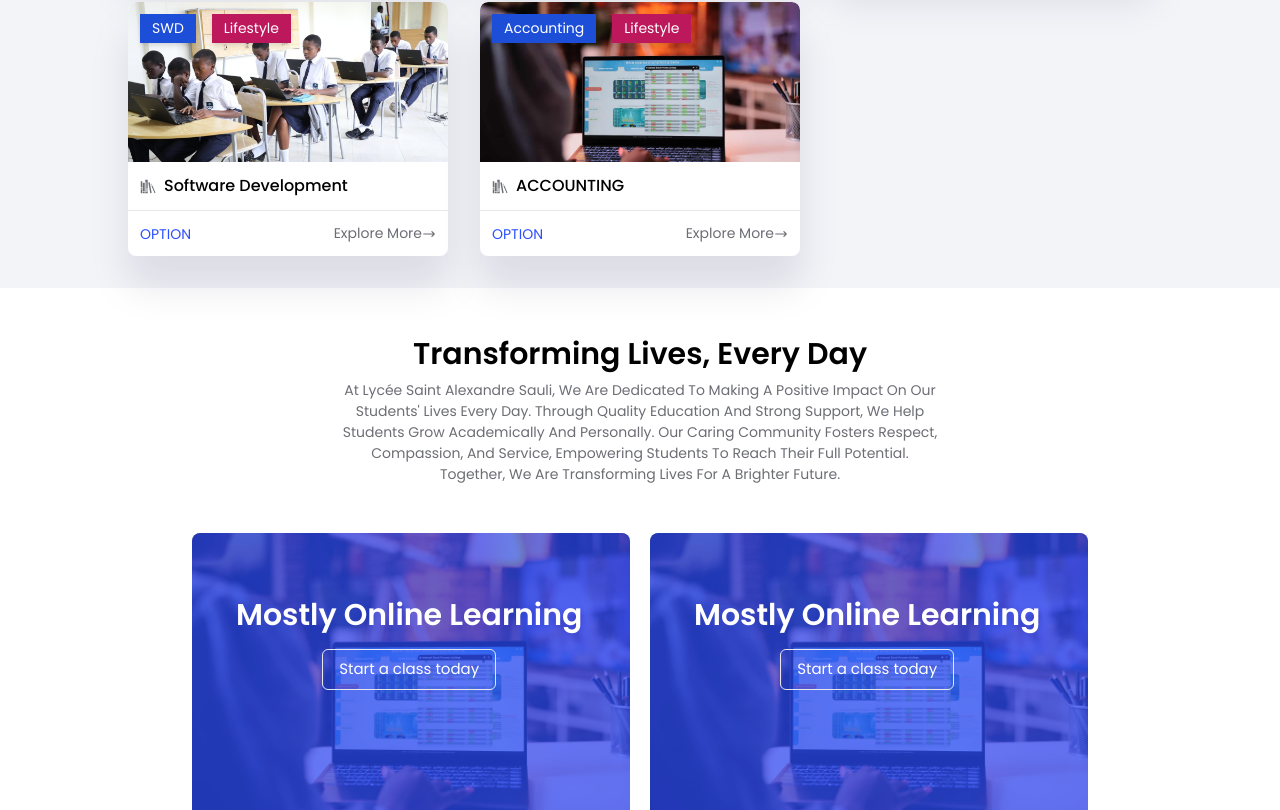
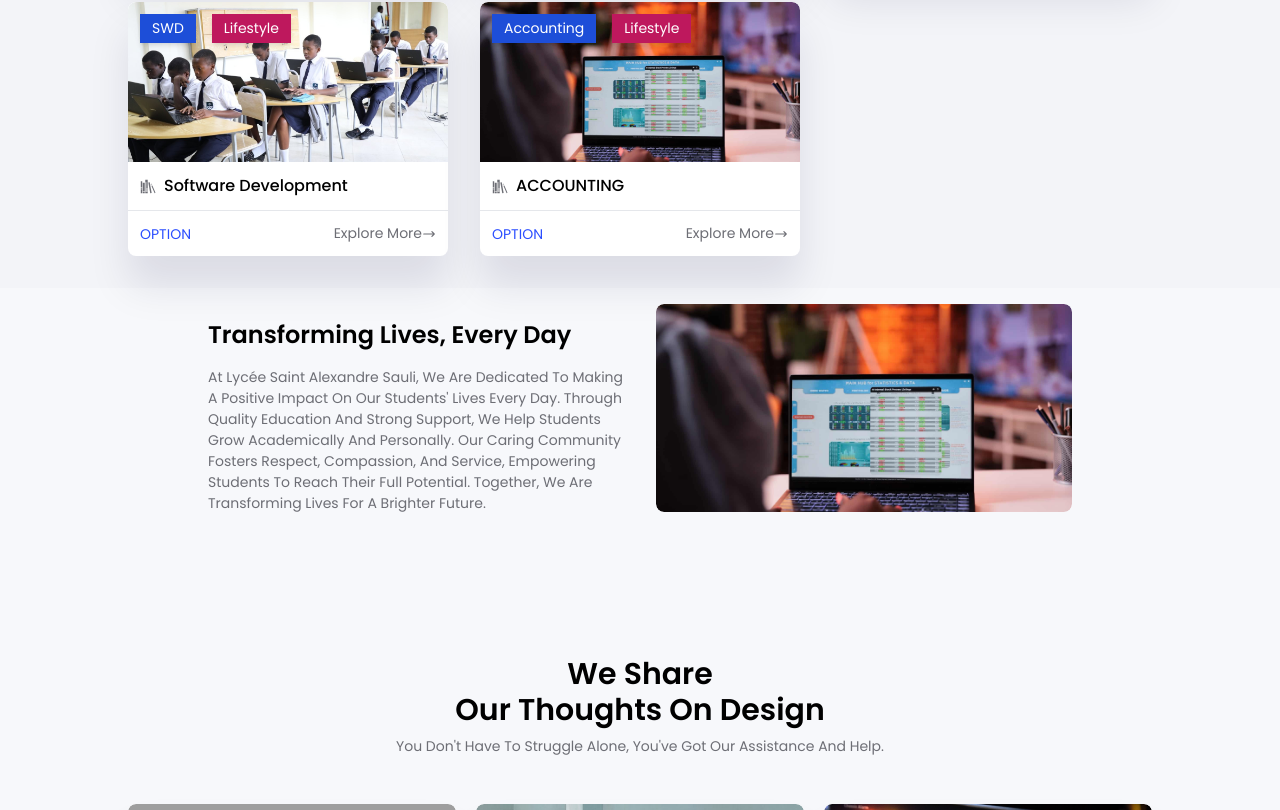
Before and after one commit to Deodate/Lyc-eSaintAlexandreSaulideMuhura, a React (Create React App) app in the folder LyceeSaintAlexandreSaulMuhura/: page / in a window 1280 px wide. Shown: the part 1990-2800 px from the top of the page. Built offline with nearby package versions, Linux system fonts and the light colour scheme; grey boxes are pictures that could not be loaded.

Commit message:
Progress

```diff
--- a/LyceeSaintAlexandreSaulMuhura/src/index.css
+++ b/LyceeSaintAlexandreSaulMuhura/src/index.css
@@ -10,7 +10,7 @@
 }
 body {
   font-family: "Poppins", sans-serif;
-  background-color: #fff;
+  background-color: #f7f8fb;
   color: #6d6e75;
   text-transform: capitalize;
 }
--- a/LyceeSaintAlexandreSaulMuhura/src/pages/ContactUs.jsx
+++ b/LyceeSaintAlexandreSaulMuhura/src/pages/ContactUs.jsx
@@ -1,15 +1,13 @@
 import React from "react"
-import { FaGraduationCap, FaUsers } from "react-icons/fa"
-import { GiEvilBook, GiWorld } from "react-icons/gi"
-// import { courses } from "../components/assets/data/dummydata"; // Remove if not needed
+// import { FaGraduationCap, FaUsers } from "react-icons/fa"
+// import { GiEvilBook, GiWorld } from "react-icons/gi"
+
 
 const items = [
   {
     cover: "../images/Accounting.jpg",
-  },
-  {
-    cover: "../images/Accounting.jpg",
-  },
+  }
+
 ];
 
 export const Instructor = () => {
@@ -17,44 +15,28 @@ export const Instructor = () => {
     <>
       <section className='instructor mb-16'>
         <div className='container'>
-          <div className='heading py-12 text-center w-2/3 m-auto md:w-full'>
-            <h1 className='text-3xl font-semibold text-black'>Transforming Lives, Every Day</h1>
-            <span className='text-[14px] mt-2 block'>
+          <div className='flex flex-wrap md:flex-col items-center'>
+            {/* Left Side (Text) */}
+            <div className='flex-1 p-4 w-[60%]'>
+              <h1 className='text-2xl font-semibold text-black mb-4'>Transforming Lives, Every Day</h1>
+              <div className='text-[14px] mt-2 block'>
+                <p>
                   At Lycée Saint Alexandre Sauli, we are dedicated to making a positive impact on our students' lives every day. Through quality education and strong support, we help students grow academically and personally. Our caring community fosters respect, compassion, and service, empowering students to reach their full potential. Together, we are transforming lives for a brighter future.
-            </span>
+                </p>
               </div>
-          <div className='content grid grid-cols-2 gap-5 md:grid-cols-1'>
+            </div>
+
+            {/* Right Side (Images) */}
+            <div className='flex-1 p-4 w-[40%]'>
               {items.map((item, index) => (
-              <div key={index} className='images rounded-lg relative overflow-hidden h-72 w-full before:bg-backbg before:h-72 before:w-full before:absolute before:top-0 before:left-0 before:content before:z-10'>
+                <div key={index} className='images rounded-lg relative overflow-hidden h-52 w-full mb-4'>
                   <img
                     src={item.cover}
                     alt=''
-                  className='rounded-t-lg object-cover w-full h-full transition ease-in-out delay-150 cursor-pointer hover:scale-125 duration-300'
+                    className='rounded-lg object-cover w-full h-full transition ease-in-out delay-150 cursor-pointer hover:scale-125 duration-300'
                   />
-                <div className='categ flex flex-col gap-4 absolute top-5 z-30 m-3 p-8 items-center justify-center text-center'>
-                  <h2 className='text-3xl text-white font-semibold'>Mostly Online Learning</h2>
-                  <button className='text-[15px] py-2 px-4 border border-gray-200 rounded-md text-white'>Start a class today</button>
-                </div>
                 </div>
               ))}
-            <div className='images rounded-lg relative overflow-hidden h-72 w-full before:bg-backbg before:h-72 before:w-full before:absolute before:top-0 before:left-0 before:content before:z-10'>
-              <img src='https://bdevs.net/wp/educal/wp-content/uploads/2021/09/what-2.jpg' alt='' className='rounded-t-lg object-cover w-full h-72 relative' />
-              <div className='categ flex flex-col gap-4 absolute top-5 z-30 m-3 p-8 items-center justify-center text-center'>
-                <h2 className='text-3xl text-white font-semibold'>Become an Instructor</h2>
-                <button className='text-[15px] py-2 px-4 border border-gray-200 rounded-md text-white'>Start a class today</button>
-              </div>
-            </div>
-          </div>
-          <div className='content'>
-            <div className='heading py-12 text-center w-2/3 m-auto md:w-full'>
-              <h1 className='text-3xl font-semibold text-black'>We Are Proud</h1>
-              <span className='text-[14px] mt-2 block'>You don't have to struggle alone, you've got our assistance and help.</span>
-            </div>
-            <div className='content grid grid-cols-4 gap-5 md:grid-cols-2'>
-              <InstructorCard color='text-red-500' icon={<FaUsers size={40} />} title='63' desc='Students Enrolled' />
-              <InstructorCard color='text-orange-500' icon={<GiEvilBook size={40} />} title='20' desc='Total Courses' />
-              <InstructorCard color='text-purple-500' icon={<FaGraduationCap size={40} />} title='4' desc='Online Learners' />
-              <InstructorCard color='text-indigo-500' icon={<GiWorld size={40} />} title='4' desc='Online Learners' />
             </div>
           </div>
         </div>
--- a/LyceeSaintAlexandreSaulMuhura/src/pages/NewsEvent.jsx
+++ b/LyceeSaintAlexandreSaulMuhura/src/pages/NewsEvent.jsx
@@ -33,7 +33,7 @@ export const Blog = () => {
                     </div>
                     <div className='flex items-center'>
                       <AiTwotoneCalendar />
-                      <span className='text-[14px] ml-2'> Sep 16, 2021</span>
+                      <span className='text-[14px] ml-2'> Sept 1, 2020</span>
                     </div>
                   </div>
                 </div>
```
Also changed, not shown: LyceeSaintAlexandreSaulMuhura/src/pages/Home.jsx (line endings or trailing spaces). Lines whose indentation alone changed are shown as unchanged.
